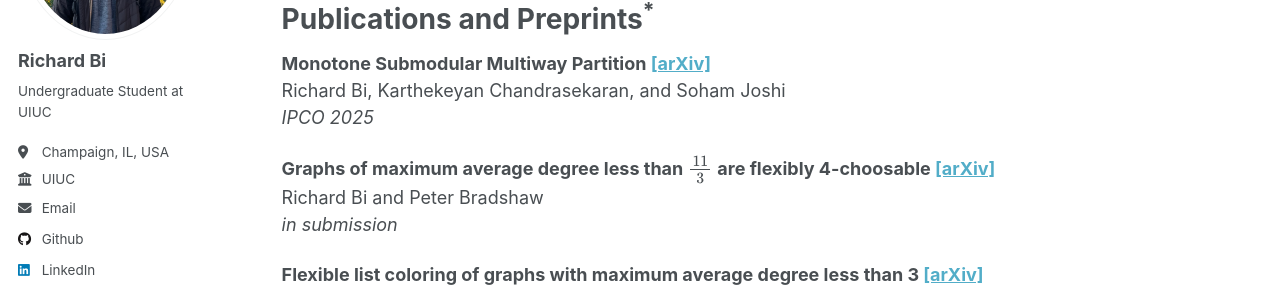
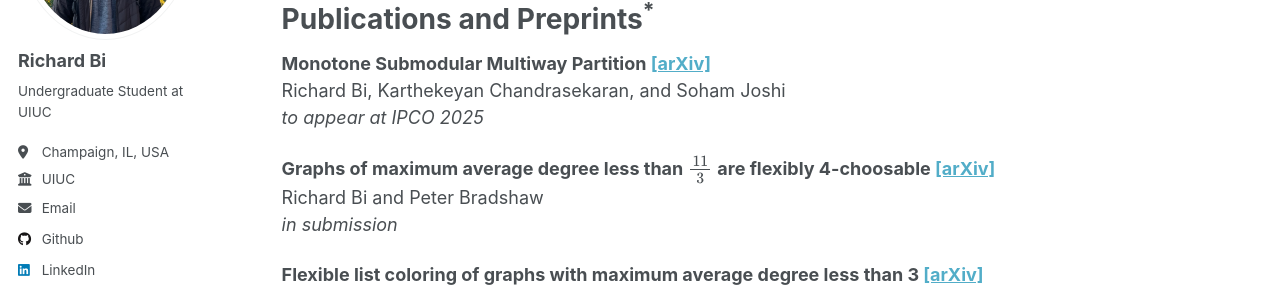
Before and after one commit to phlegmaticTriangle/phlegmatictriangle.github.io, a Jekyll site: the page built from _pages/about.md, in a window 1280 px wide and 900 px high. Shown: the part 277-569 px from the top of the window. Built offline with Jekyll 4.4.1, drawn with Linux system fonts in a browser that asks for light colours.

Commit message:
Update about.md

```diff
--- a/_pages/about.md
+++ b/_pages/about.md
@@ -12,7 +12,7 @@ Hi! I'm a senior-year undergraduate student studying computer engineering at the
 # Publications and Preprints<sup>\*</sup>
 **Monotone Submodular Multiway Partition [\[arXiv\]](https://arxiv.org/abs/2411.05255)**<br>
 Richard Bi, Karthekeyan Chandrasekaran, and Soham Joshi<br>
-*IPCO 2025*
+*to appear at IPCO 2025*
 
 **Graphs of maximum average degree less than $$\frac{11}{3}$$ are flexibly 4-choosable [\[arXiv\]](https://arxiv.org/abs/2408.08393)**<br>
 Richard Bi and Peter Bradshaw<br>
```
